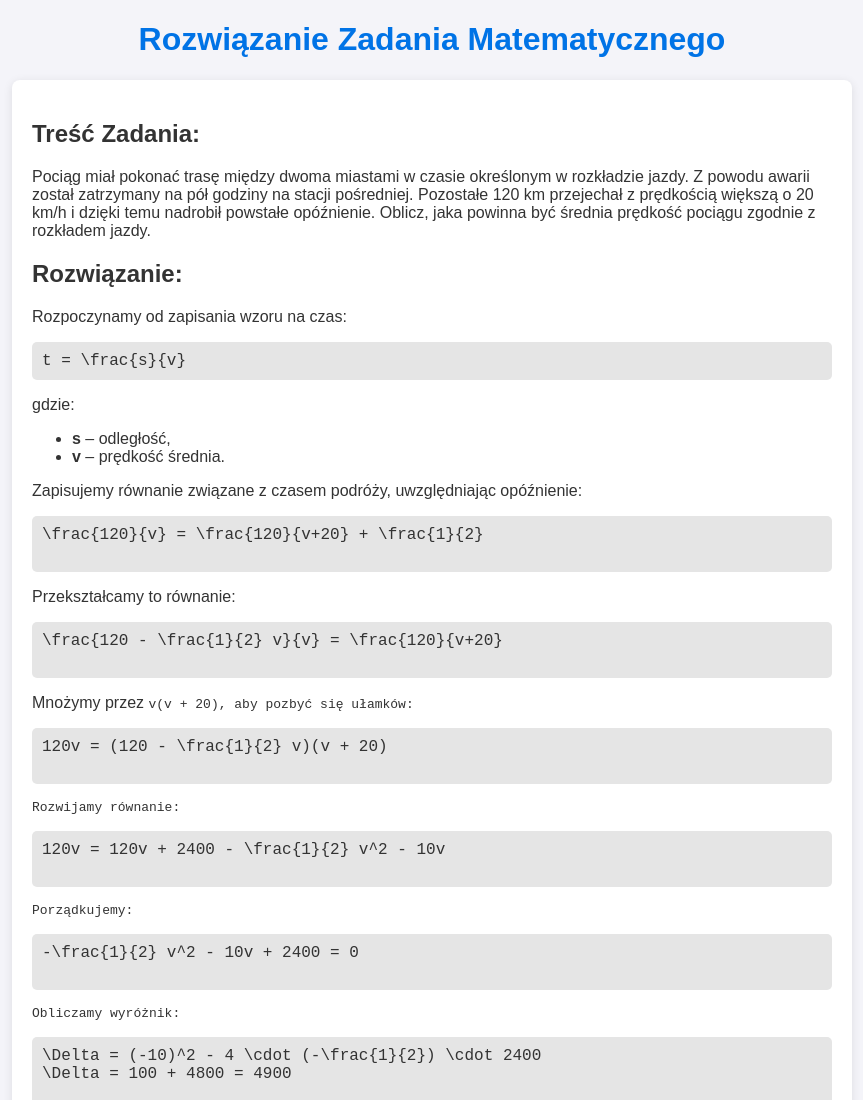
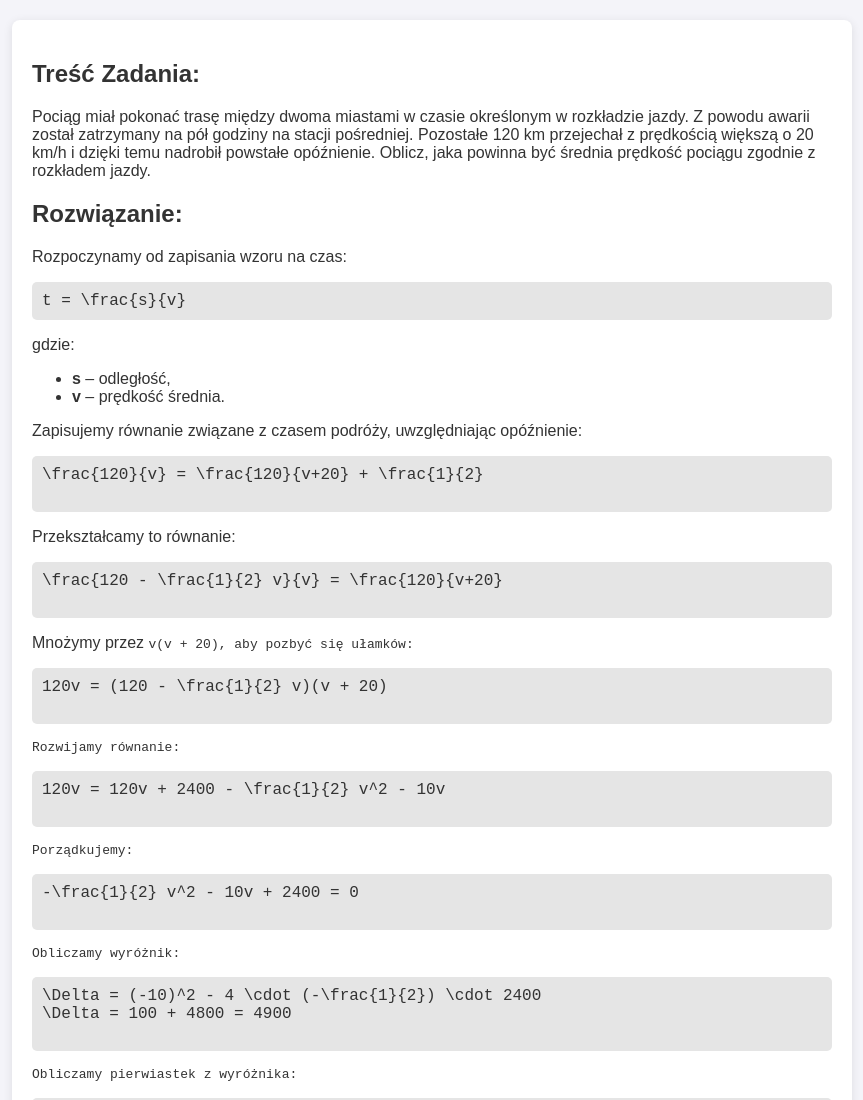
Before and after one commit to PITERPTA/Math_website, a plain HTML site: page pages/zadanie_1/zadanie_1.html in a window 1280 px wide. Shown: the top 1100 px of the page, without its empty margins (208-1071 px from the left). Drawn offline with Linux system fonts and the light colour scheme.

Commit message:
Update zadanie_1.html

```diff
--- a/pages/zadanie_1/zadanie_1.html
+++ b/pages/zadanie_1/zadanie_1.html
@@ -7,8 +7,6 @@
     <link rel="stylesheet" href="style.css">
 </head>
 <body>
-
-    <h1>Rozwiązanie Zadania Matematycznego</h1>
 
     <div class="content">
         <h2>Treść Zadania:</h2>
```
